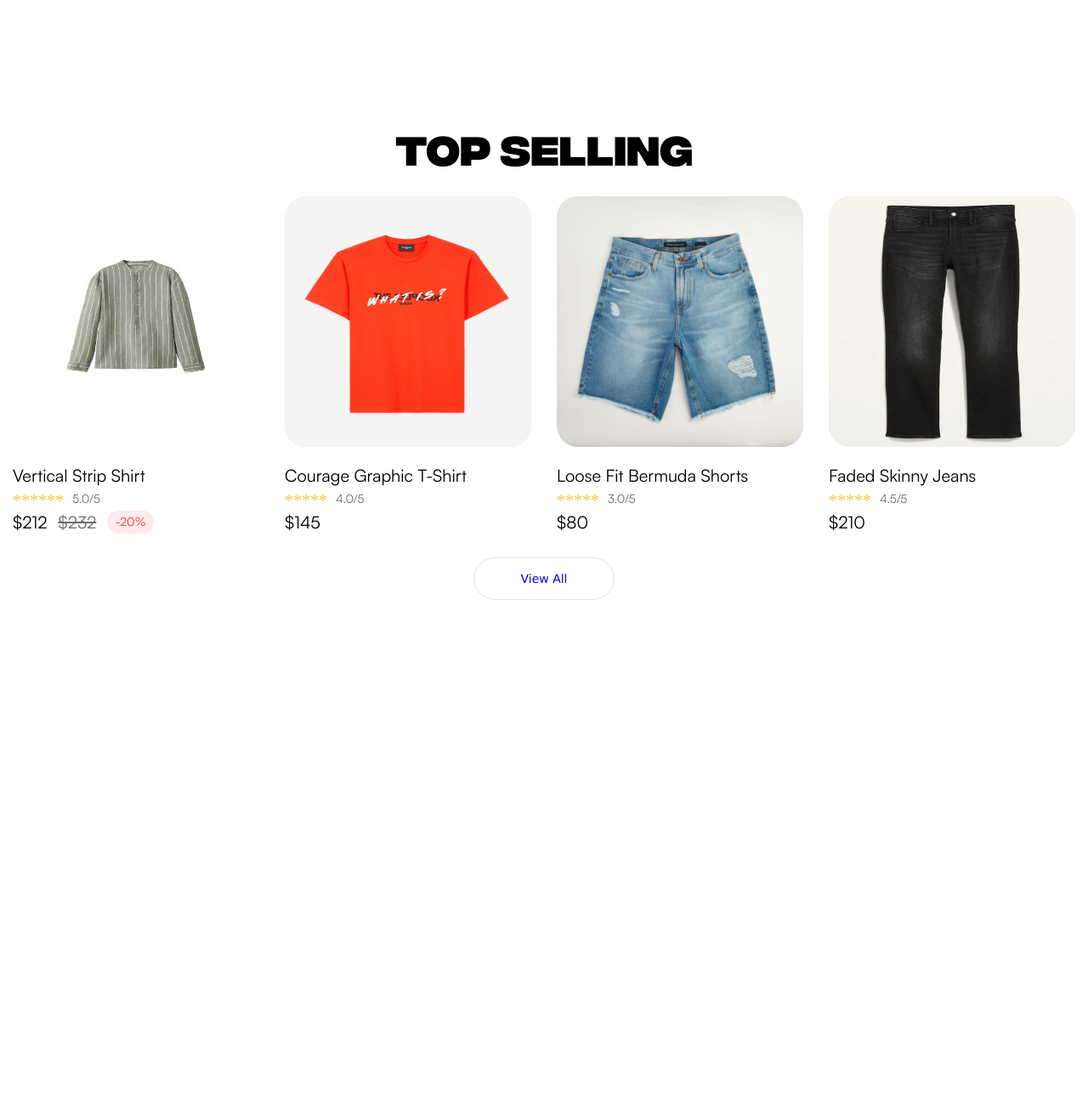
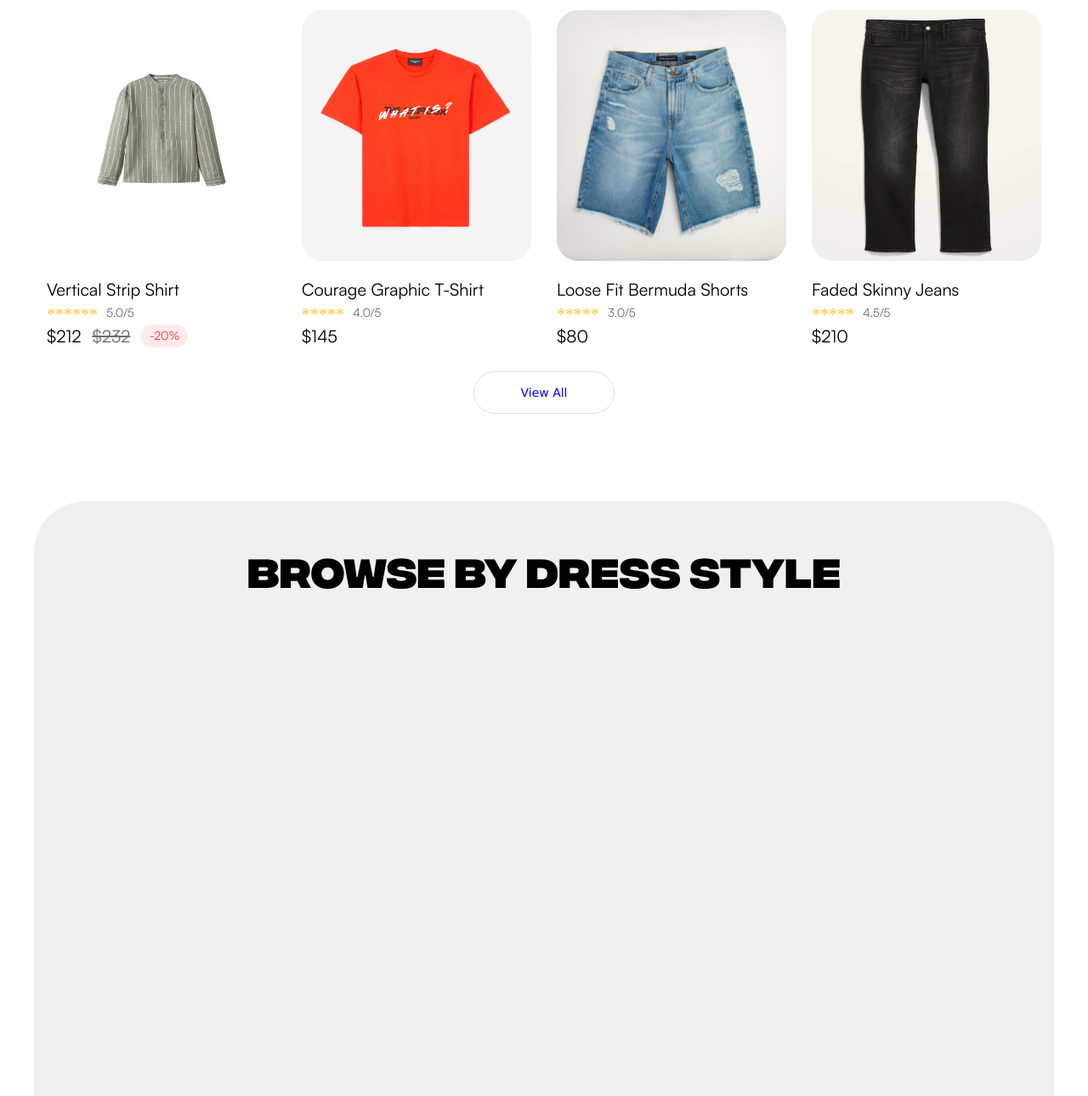
Before and after one commit to kingdsand/web-desde-cero-g4, a plain HTML site: page index.html in a window 1280 px wide. Shown: the part 790-2080 px from the top of the page at 85% size. Before the commit the page ends 1496 px from the top, so only its background shows below. Drawn offline with Linux system fonts and the light colour scheme; files whose address does not match are found by name.

Commit message:
Add HTML new arrivals

```diff
--- a/index.html
+++ b/index.html
@@ -89,7 +89,7 @@
         </section>
         <section class="top-selling">
             <h1 class="new-title">TOP SELLING</h1>
-            <div class="new-arrivals-image">
+            <div class="top-selling-image">
                 <article class="new-garment">
                     <img src="img/art_CA154225.jpg" alt="Polo 1">
                     <p class="title-garment">Vertical Strip Shirt</p>
@@ -148,6 +148,14 @@
                 <a class="btn-viewall" href="http://www.google.com">View All</a>
             </div>
         </section>
+        <section class="browse-dress-style">
+            <div class="dress-style-title">
+                <h1>BROWSE BY DRESS STYLE</h1>
+            </div>
+            <div class="dress-style-types">
+
+            </div>
+        </section>
         <div class="dress-style">
 
         </div>
--- a/styles.css
+++ b/styles.css
@@ -17,15 +17,18 @@
 
 @font-face {
   font-family: "IntegralCF-Regular";
-  src: url("fonts/Integral-CF/Fontspring-DEMO-integralcf-regular.otf") format('opentype'),
-  url("fonts/Integral-CF/Fontspring-DEMO-integralcf-extrabold.otf") format('opentype');
+  src: url("fonts/Integral-CF/Fontspring-DEMO-integralcf-regular.otf")
+      format("opentype"),
+    url("fonts/Integral-CF/Fontspring-DEMO-integralcf-extrabold.otf")
+      format("opentype");
   font-style: normal;
   font-weight: 700;
 }
 
 @font-face {
   font-family: "IntegralCF-Extra";
-  src: url("fonts/Integral-CF/Fontspring-DEMO-integralcf-extrabold.otf") format('opentype');
+  src: url("fonts/Integral-CF/Fontspring-DEMO-integralcf-extrabold.otf")
+    format("opentype");
   font-style: normal;
   font-weight: 900;
 }
@@ -45,14 +48,14 @@ section {
 }
 
 main {
-  width: 100%;
-  height: 100%;
+  max-width: 1200px;
+  margin: 0 auto;
 }
 
 .new-arrivals {
   background-color: white;
-  height: 450px;
   width: 100%;
+  margin-bottom: 120px;
 }
 
 .new-title {
@@ -63,11 +66,9 @@ main {
   text-align: center;
 }
 
-
 .new-arrivals-image {
-  display: flex;
-  flex-wrap: nowrap;
-  justify-content: center;
+  display: grid;
+  grid-template-columns: repeat(4, 1fr);
 }
 
 .title-garment {
@@ -130,18 +131,17 @@ main {
 .new-garment {
   display: block;
   padding: 5px 5px;
-background-color: white;
+  background-color: white;
   border-radius: 25px;
 
   margin: 10px;
-
 }
 
 .new-garment img {
   background-color: #f0eeed;
   color: #f0eeed;
   height: 295px;
-  width: 290px;
+  width: 100%;
   border-radius: 25px;
 }
 
@@ -175,7 +175,32 @@ background-color: white;
 
 .top-selling {
   background-color: white;
-  height: 450px;
-  margin-top: 450px;
+  margin-bottom: 120px;
   width: 100%;
 }
+
+.top-selling-image {
+  display: grid;
+  grid-template-columns: repeat(4, 1fr);
+}
+
+.browse-dress-style {
+  background-color: #f0f0f0;
+  border-radius: 60px;
+  height: 860px;
+  width: 100%;
+}
+
+.dress-style-title {
+  font-family: "IntegralCF-Extra";
+  font-size: 48px;
+  font-weight: 900;
+  margin-bottom: 20px;
+  padding-top: 50px;
+  text-align: center;
+}
+
+.dress-style-types {
+  background-color: white;
+  padding: 0 10px;
+}
```
